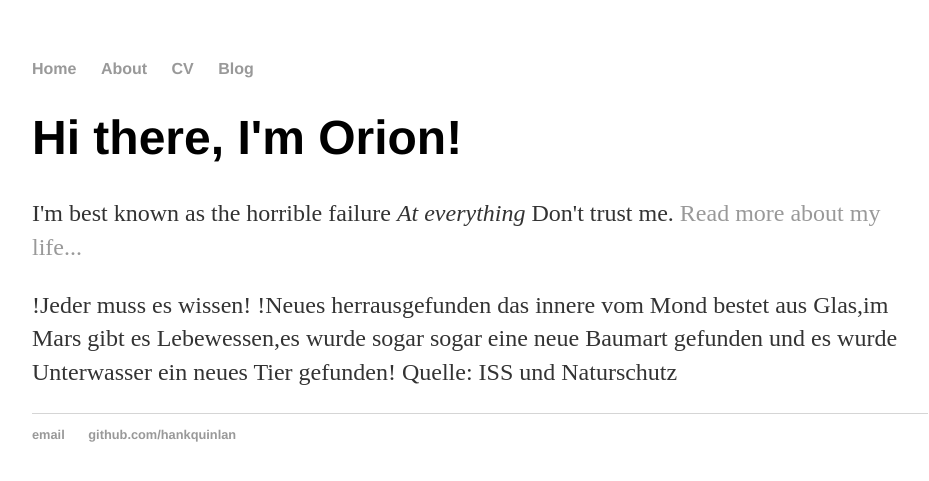
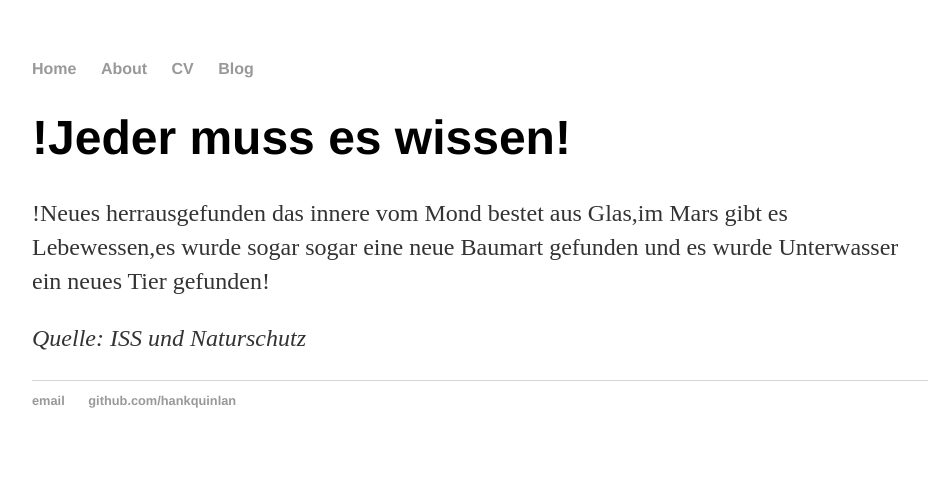
Before and after one commit to bgosswami/bgosswami.github.io, a Jekyll site: the page built from index.html, in a window 1280 px wide. Shown: the top 481 px of the page, without its empty margins (160-1089 px from the left). Built offline with Jekyll 4.4.1, drawn with Linux system fonts in a browser that asks for light colours.

Commit message:
Update index.html

```diff
--- a/index.html
+++ b/index.html
@@ -3,15 +3,12 @@ layout: default
 title: Bishwa..., successfully failed at everything
 ---
 <div class="blurb">
-	<h1>Hi there, I'm Orion!</h1>
-	<p>I'm best known as the horrible failure <em>At everything</em> Don't trust me. <a href="/about">Read more about my life...</a></p>
+	<h1>!Jeder muss es wissen!</h1>
+
 	<p>
-		!Jeder muss es wissen!
 		!Neues herrausgefunden das innere vom Mond bestet aus Glas,im Mars gibt es Lebewessen,es wurde sogar
 		sogar eine neue Baumart gefunden und es wurde Unterwasser ein neues Tier gefunden!
-
-Quelle: ISS und Naturschutz
-
 	</p>
+	<p>	<em>Quelle: ISS und Naturschutz</em> </p>
 
 </div><!-- /.blurb -->
```
